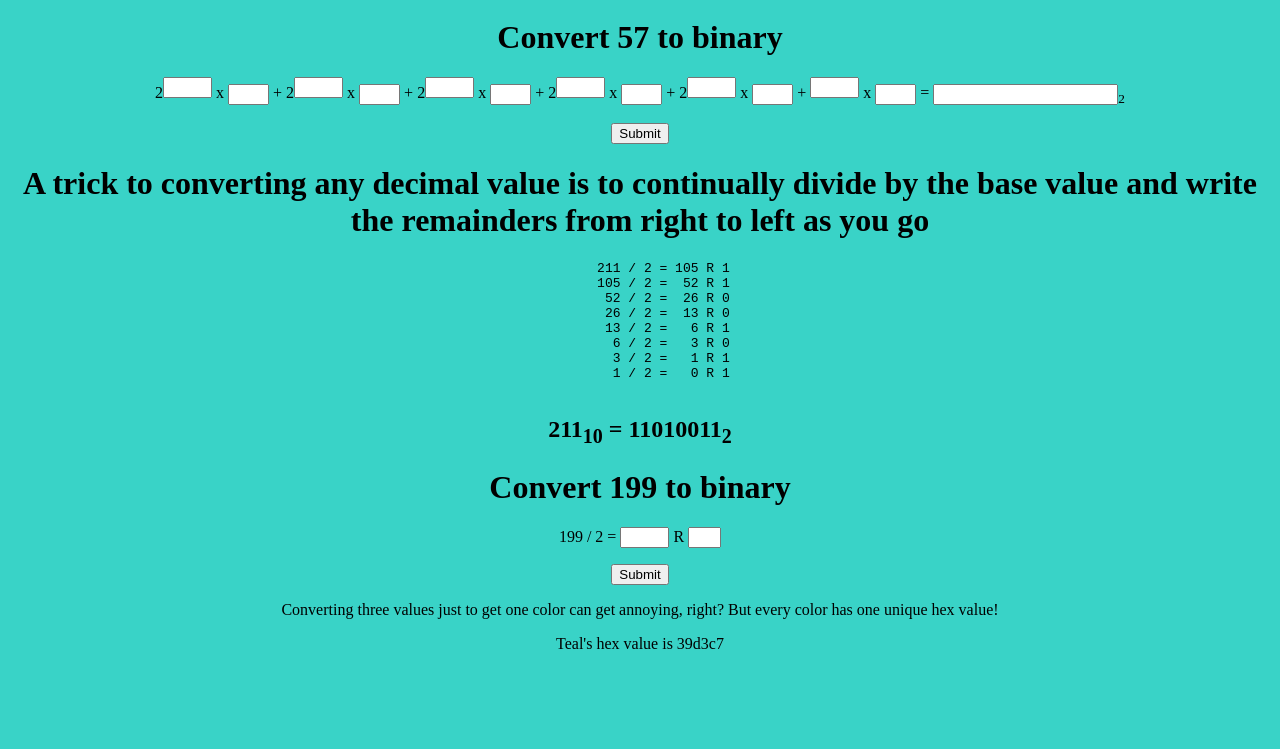
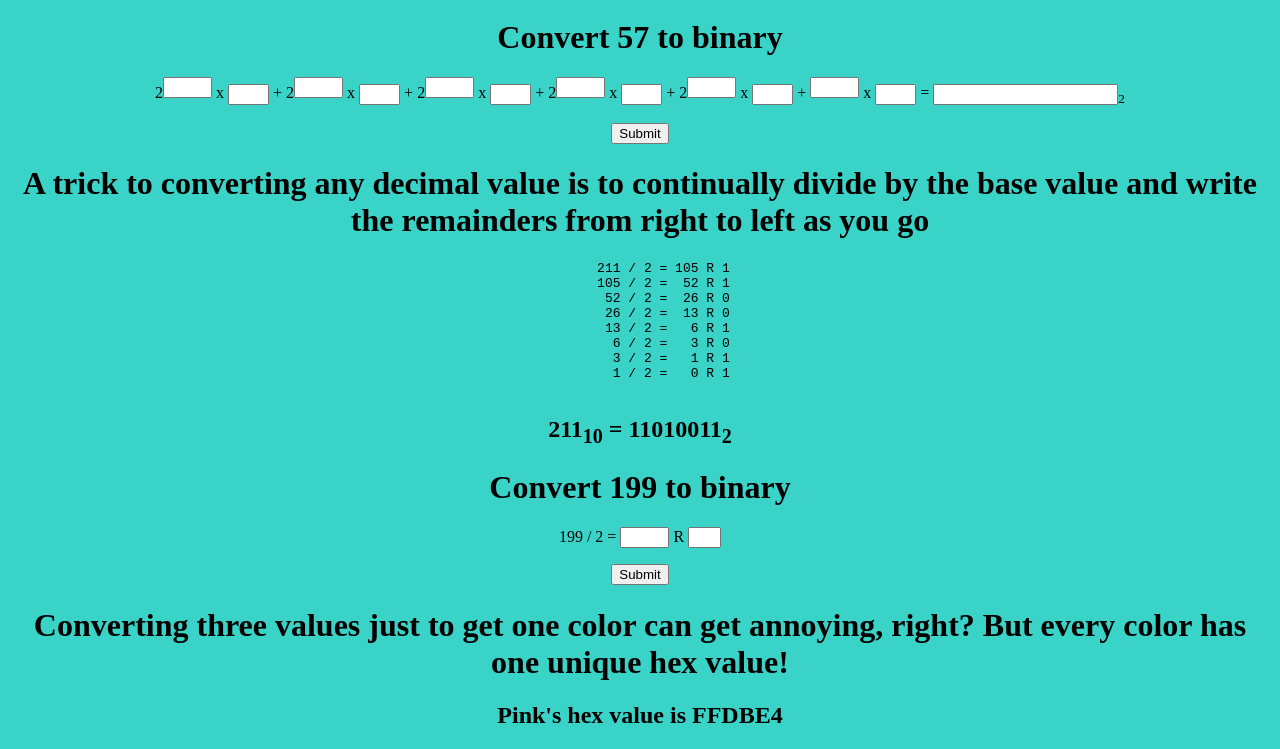
Before and after one commit to EKazenmayer/WhatTheHex, a plain HTML site: page lesson.html in a window 1280 px wide. Shown: the part 688-1437 px from the top of the page. Before the commit the page ends 1357 px from the top, so only its background shows below. Drawn offline with nearby package versions, Linux system fonts and the light colour scheme.

Commit message:
Changed color for step8

```diff
--- a/lesson.html
+++ b/lesson.html
@@ -60,8 +60,8 @@ body{
   </div>
 
   <div id="step8">
-    <p>Converting three values just to get one color can get annoying, right? But every color has one unique hex value!</p>
-    <p>Teal's hex value is 39d3c7</p>
+    <h1>Converting three values just to get one color can get annoying, right? But every color has one unique hex value!</h1>
+    <h2>Pink's hex value is FFDBE4</h2>
   </div>
 
   <script>
```
